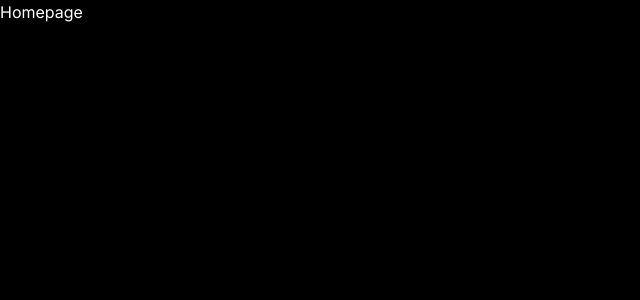
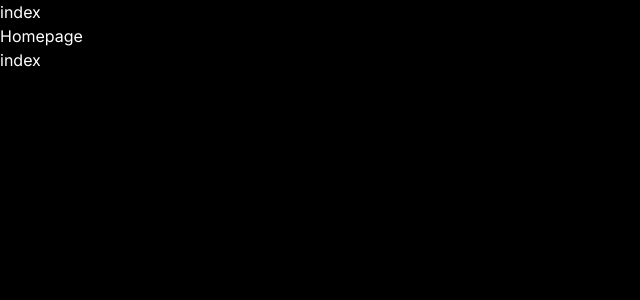
Before and after one commit to gokcetasci/NETFILMS-NEXT.JS, a Next.js app: page / in a window 1280 px wide. Shown: the top 300 px of the page, without its empty margins (0-640 px from the left). Built offline with nearby package versions, Linux system fonts and the light colour scheme.

Commit message:
header and footer added

```diff
--- a/app/layout.jsx
+++ b/app/layout.jsx
@@ -1,6 +1,6 @@
 import { Inter } from "next/font/google";
-import "../styles/reset.css"
-import "../styles/global.css"
+import "@/styles/reset.css";
+import "@/styles/global.css";
 import Header from "@/components/header";
 import Footer from "@/components/footer";
 
@@ -14,7 +14,11 @@
 export default function RootLayout({ children }) {
   return (
     <html lang="en" classname={inter.className}>
-      <body classname="container">{children}</body>
+      <body classname="container">
+        <Header/>
+        <main>{children}</main>
+        <Footer/>
+        </body>
     </html>
   );
 }
```
